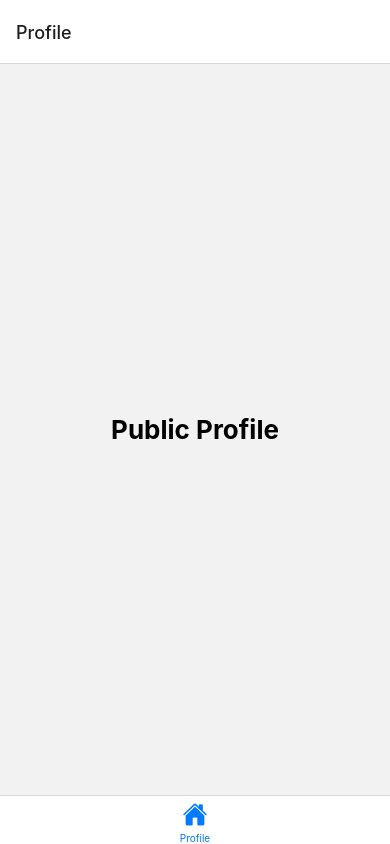
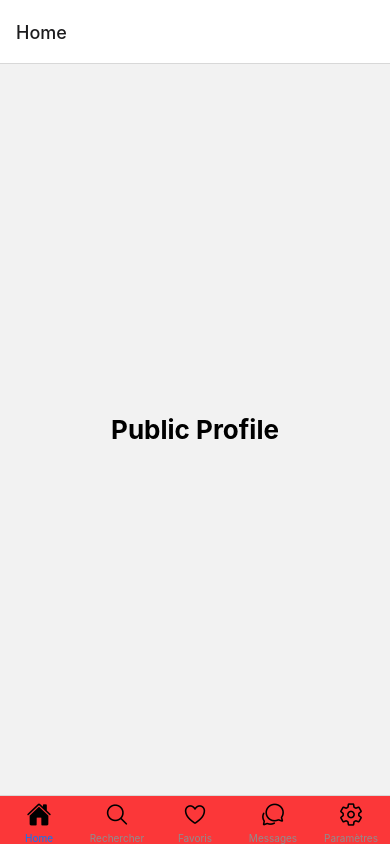
Before and after one commit to noranorab/SOSteto-v1, a React Native app: screen / in a window 390 px wide. Built offline with nearby package versions, Linux system fonts and the light colour scheme.

Commit message:
added footer

```diff
--- a/src/components/Footer.js
+++ b/src/components/Footer.js
@@ -5,12 +5,19 @@ import { NavigationContainer } from '@react-navigation/native';
 import { createBottomTabNavigator } from '@react-navigation/bottom-tabs';
 import Ionicons from 'react-native-vector-icons/Ionicons';
 
-import PublicProfileScreen from '../screens/PublicProfileScreen';
+
+import HomeScreen from '../screens/HomeScreen';
+import FavouritesScreen from '../screens/FavouritesScreen';
+import SearchScreen from '../screens/SearchScreen';
+import ParameterScreen from '../screens/ParameterScreen';
+import MessagesScreen from '../screens/MessagesScreen';
 
 
-const publicProfileName = 'Profile';
-
-
+const homeName = 'Home';
+const searchName = 'Rechercher'
+const favouritesName = 'Favoris'
+const messageName = 'Messages'
+const parametersName = 'Paramètres'
 
 const Tab = createBottomTabNavigator();
 
@@ -18,23 +25,37 @@ export default function Footer(){
     return(
         <NavigationContainer>
             <Tab.Navigator
-            initialRouteName={publicProfileName}
+            initialRouteName={homeName}
             screenOptions={({route}) => ({
-                tabBarIcon: ({focused, color, size}) => {
+                tabBarIcon: ({focused, size}) => {
                     let iconName;
                     let rn = route.name;
 
-                    if (rn === publicProfileName) {
+                    if (rn === homeName) {
                         iconName = focused ? 'home' : 'home-outline'
+                    }else if (rn === searchName) {
+                        iconName = focused ? 'search' : 'search-outline'
+                    }else if (rn === favouritesName) {
+                        iconName = focused ? 'heart' : 'heart-outline'
+                    }else if (rn === messageName) {
+                        iconName = focused ? 'chatbubbles-sharp' : 'chatbubbles-outline'
+                    }else if (rn === parametersName) {
+                        iconName = focused ? 'settings-sharp' : 'settings-outline'
                     }
-
-                    return <Ionicons name={iconName} size={size} color={color}/>
-
+                    return <Ionicons name={iconName} size={size} color="#00000"/>
+                },
+                tabBarStyle: {
+                    backgroundColor: '#fb3739',
 
                 }
             })}
+
             >
-                <Tab.Screen name={publicProfileName} component={PublicProfileScreen}/>
+                <Tab.Screen name={homeName} component={HomeScreen}/>
+                <Tab.Screen name={searchName} component={SearchScreen}/>
+                <Tab.Screen name={favouritesName} component={FavouritesScreen}/>
+                <Tab.Screen name={messageName} component={MessagesScreen}/>
+                <Tab.Screen name={parametersName} component={ParameterScreen}/>
 
             </Tab.Navigator>
         </NavigationContainer>
--- /dev/null
+++ b/src/screens/FavouritesScreen.js
@@ -0,0 +1,15 @@
+import * as React from 'react';
+import { View, Text} from 'react-native';
+
+
+export default function FavouritesScreen({navigation}) {
+    return(
+        <View style={{ flex: 1, alignItems: 'center', justifyContent: 'center'}}>
+            <Text
+            onPress = {() => alert('This is the favourites screen.')}
+            style={{ fontSize: 26, fontWeight: 'bold'}}>
+                Public Profile
+            </Text>
+        </View>
+    )
+}
--- /dev/null
+++ b/src/screens/HomeScreen.js
@@ -0,0 +1,15 @@
+import * as React from 'react';
+import { View, Text} from 'react-native';
+
+
+export default function HomeScreen({navigation}) {
+    return(
+        <View style={{ flex: 1, alignItems: 'center', justifyContent: 'center'}}>
+            <Text
+            onPress = {() => alert('This is the favourites screen.')}
+            style={{ fontSize: 26, fontWeight: 'bold'}}>
+                Public Profile
+            </Text>
+        </View>
+    )
+}
--- /dev/null
+++ b/src/screens/MessagesScreen.js
@@ -0,0 +1,15 @@
+import * as React from 'react';
+import { View, Text} from 'react-native';
+
+
+export default function MessagesScreen({navigation}) {
+    return(
+        <View style={{ flex: 1, alignItems: 'center', justifyContent: 'center'}}>
+            <Text
+            onPress = {() => alert('This is the favourites screen.')}
+            style={{ fontSize: 26, fontWeight: 'bold'}}>
+                Public Profile
+            </Text>
+        </View>
+    )
+}
--- /dev/null
+++ b/src/screens/ParameterScreen.js
@@ -0,0 +1,15 @@
+import * as React from 'react';
+import { View, Text} from 'react-native';
+
+
+export default function ParameterScreen({navigation}) {
+    return(
+        <View style={{ flex: 1, alignItems: 'center', justifyContent: 'center'}}>
+            <Text
+            onPress = {() => alert('This is the favourites screen.')}
+            style={{ fontSize: 26, fontWeight: 'bold'}}>
+                Public Profile
+            </Text>
+        </View>
+    )
+}
--- /dev/null
+++ b/src/screens/SearchScreen.js
@@ -0,0 +1,15 @@
+import * as React from 'react';
+import { View, Text} from 'react-native';
+
+
+export default function SearchScreen({navigation}) {
+    return(
+        <View style={{ flex: 1, alignItems: 'center', justifyContent: 'center'}}>
+            <Text
+            onPress = {() => alert('This is the favourites screen.')}
+            style={{ fontSize: 26, fontWeight: 'bold'}}>
+                Public Profile
+            </Text>
+        </View>
+    )
+}
```
